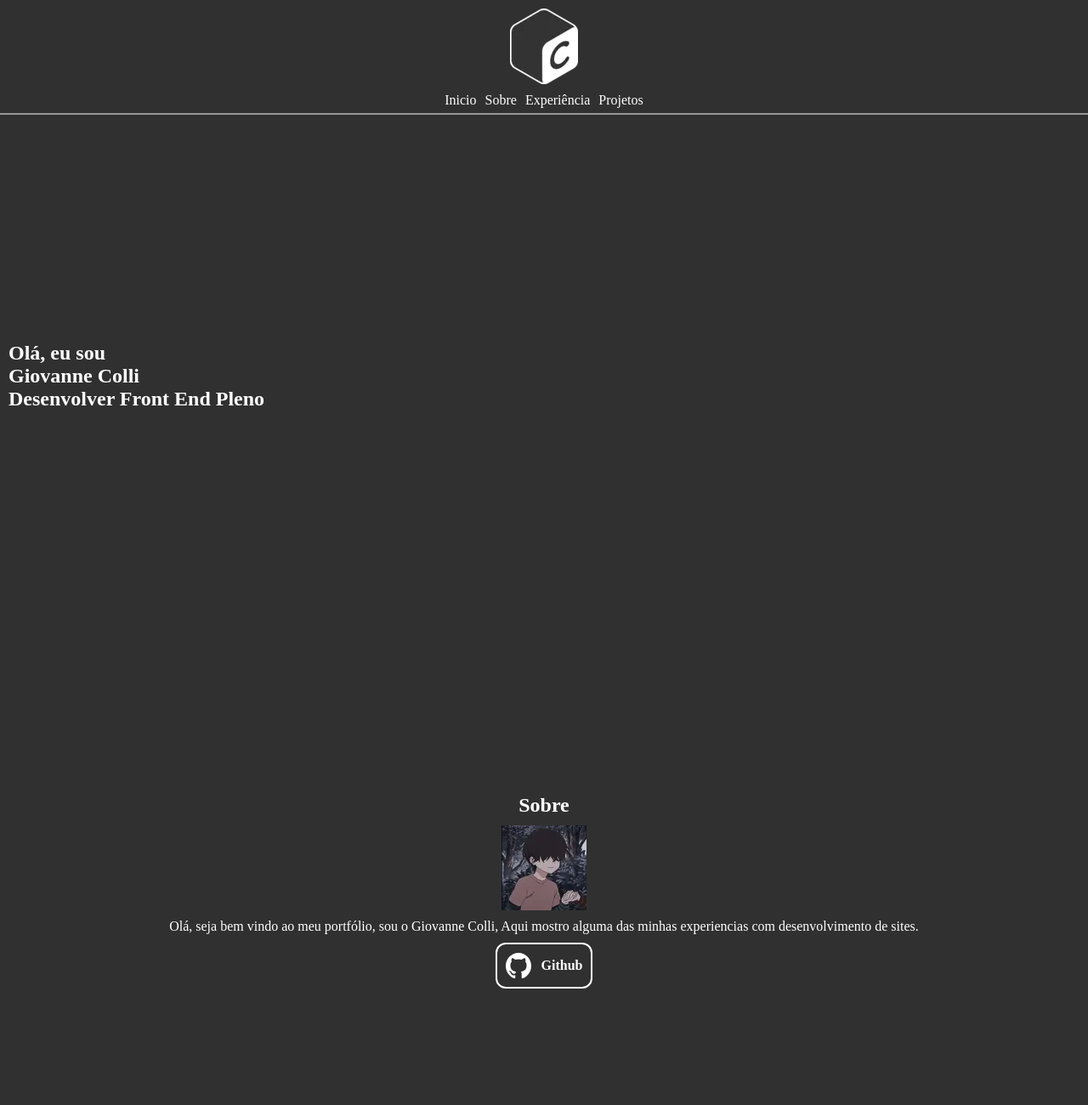
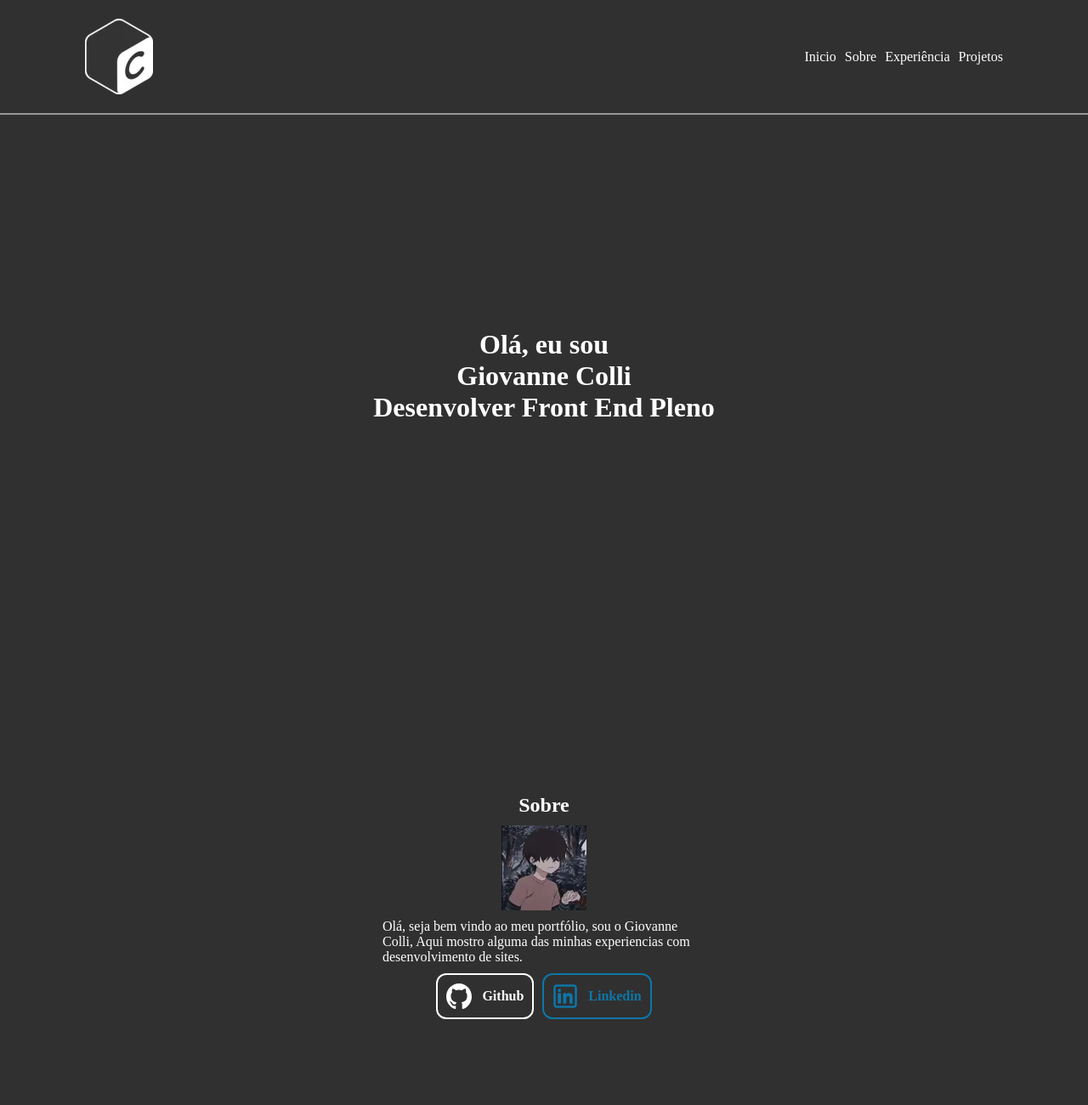
Before and after one commit to colligii/colligii.github.io, a plain HTML site: page index.html in a window 1280 px wide. Shown: the top 1300 px of the page at 85% size. Drawn offline with Linux system fonts and the light colour scheme.

Commit message:
finish responsive design and add linkedin

```diff
--- a/assets/css/index.css
+++ b/assets/css/index.css
@@ -48,6 +48,7 @@ html, body {
 .social_medias {
     display: flex;
     justify-content: center;
+    gap: 10px;
 }
 
 .social_medias a {
@@ -63,6 +64,11 @@ html, body {
     font-weight: bold;
 }
 
+.linkedin {
+    color: #0e76a8 !important;
+    border-color: #0e76a8 !important;
+}
+
 .about, .expirence, .projects {
     color: white;
     display: flex;
@@ -74,7 +80,22 @@ html, body {
     padding-top: 150px;
 }
 
+.about, .expirence {
+
+    max-width: 250px;
+    margin-left: auto;
+    margin-right: auto;
+}
+
+.expirence {
+    max-width: 400px;
+}
+
 .about h1 {
+    text-align: center;
+}
+
+#home h1 {
     text-align: center;
 }
 
@@ -129,3 +150,16 @@ html, body {
     border: 1px solid white;
     border-radius: 11px;
 }
+
+@media screen and (min-width: 954px) {
+    .header {
+        flex-direction: row;
+        justify-content: space-between;
+        padding-left: 100px;
+        padding-right: 100px;
+    }
+
+    .about {
+        max-width: 400px;
+    }
+}
--- a/index.html
+++ b/index.html
@@ -27,11 +27,11 @@
         </nav>
     </header>
     <main id="home" class="main-content">
-        <h2>
+        <h1>
             Olá, eu sou<br>
             Giovanne Colli<br>
             Desenvolver Front End Pleno
-        </h2>
+        </h1>
 
     </main>
     <section id="about" class="about">
@@ -53,6 +53,15 @@
                     </g>
                 </svg>
                 Github
+            </a>
+            <a class="linkedin" href="https://www.linkedin.com/in/giovanne-colli/" target="_blank">
+                <svg xmlns="http://www.w3.org/2000/svg" width="30px" height="30px" viewBox="0 0 24 24" fill="none">
+                    <path d="M6.5 8C7.32843 8 8 7.32843 8 6.5C8 5.67157 7.32843 5 6.5 5C5.67157 5 5 5.67157 5 6.5C5 7.32843 5.67157 8 6.5 8Z" fill="#0e76a8"/>
+                    <path d="M5 10C5 9.44772 5.44772 9 6 9H7C7.55228 9 8 9.44771 8 10V18C8 18.5523 7.55228 19 7 19H6C5.44772 19 5 18.5523 5 18V10Z" fill="#0e76a8"/>
+                    <path d="M11 19H12C12.5523 19 13 18.5523 13 18V13.5C13 12 16 11 16 13V18.0004C16 18.5527 16.4477 19 17 19H18C18.5523 19 19 18.5523 19 18V12C19 10 17.5 9 15.5 9C13.5 9 13 10.5 13 10.5V10C13 9.44771 12.5523 9 12 9H11C10.4477 9 10 9.44772 10 10V18C10 18.5523 10.4477 19 11 19Z" fill="#0e76a8"/>
+                    <path fill-rule="evenodd" clip-rule="evenodd" d="M20 1C21.6569 1 23 2.34315 23 4V20C23 21.6569 21.6569 23 20 23H4C2.34315 23 1 21.6569 1 20V4C1 2.34315 2.34315 1 4 1H20ZM20 3C20.5523 3 21 3.44772 21 4V20C21 20.5523 20.5523 21 20 21H4C3.44772 21 3 20.5523 3 20V4C3 3.44772 3.44772 3 4 3H20Z" fill="#0e76a8"/>
+                    </svg>
+                Linkedin
             </a>
         </nav>
     </section>
```
